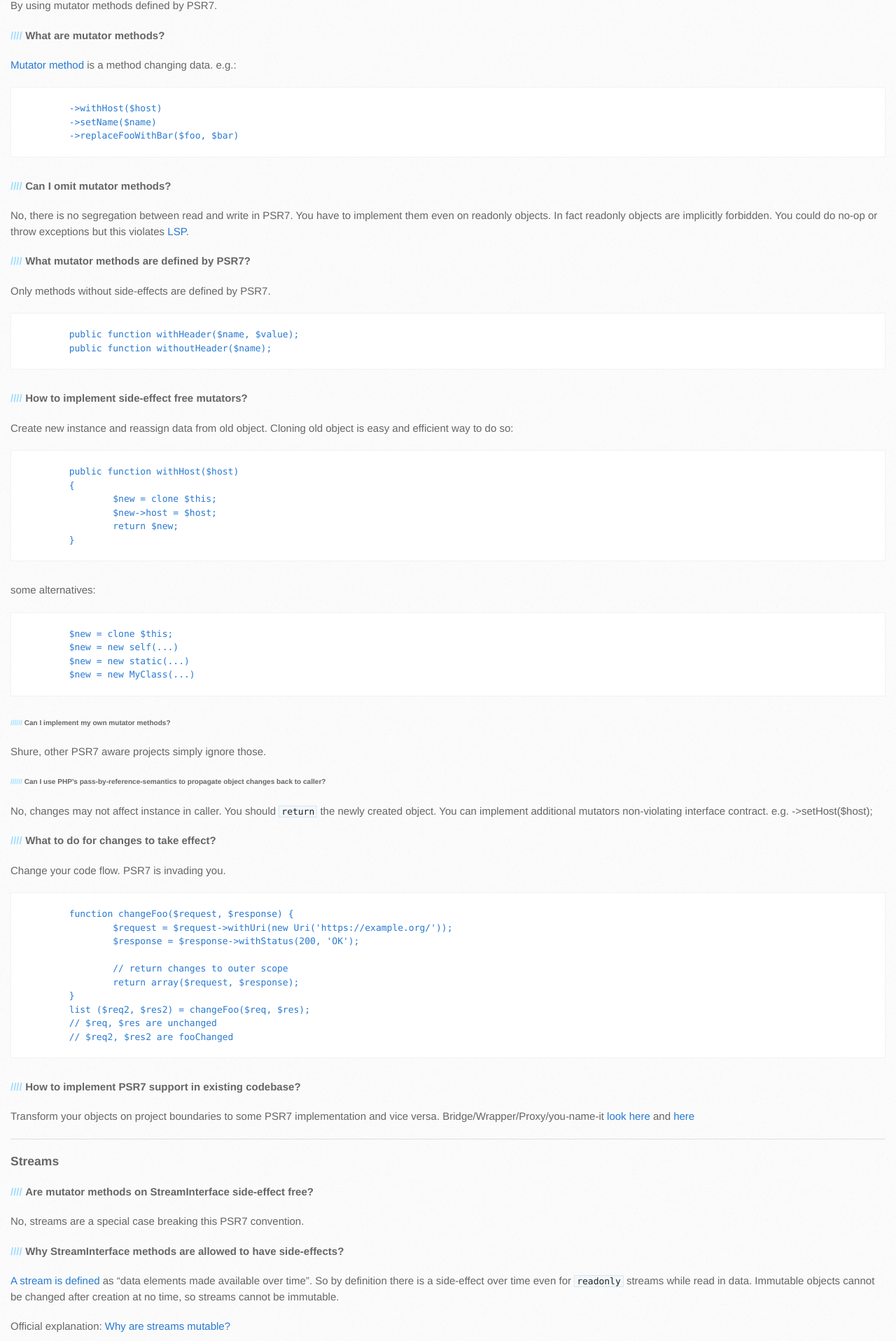
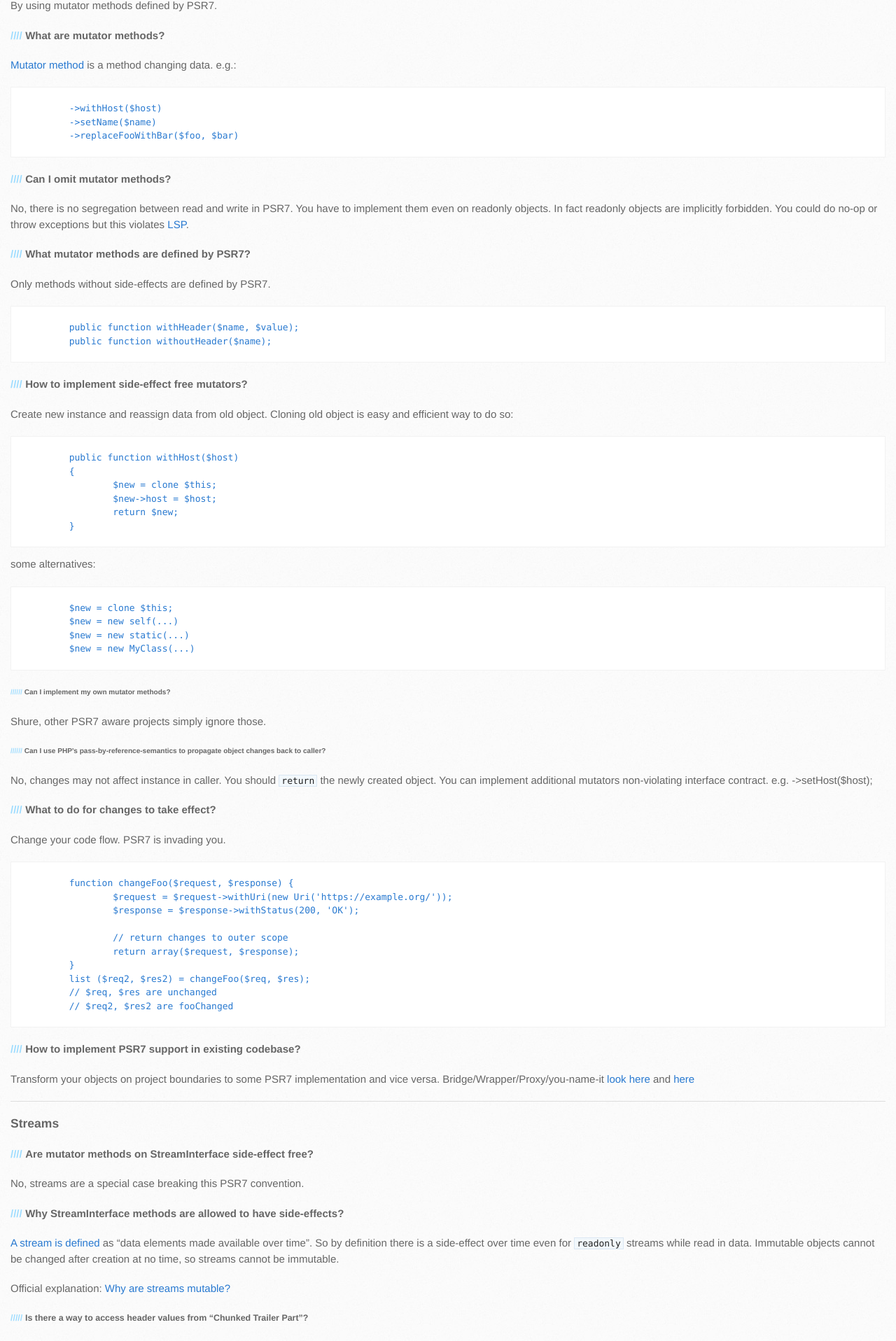
Before and after one commit to psr-7/psr-7.github.io, a Jekyll site: the page built from index.md, in a window 1280 px wide. Shown: the part 1210-3126 px from the top of the page at 70% size. Built offline with Jekyll 4.4.1, drawn with Linux system fonts in a browser that asks for light colours.

Commit message:
Update stylesheet.css

```diff
--- a/stylesheets/stylesheet.css
+++ b/stylesheets/stylesheet.css
@@ -546,7 +546,6 @@ aside a.button {
 }
 
 code, pre {
-  margin-bottom: 30px;
   font-family: Monaco, "Bitstream Vera Sans Mono", "Lucida Console", Terminal, monospace;
   font-size: 13px;
   color: #222;
```
